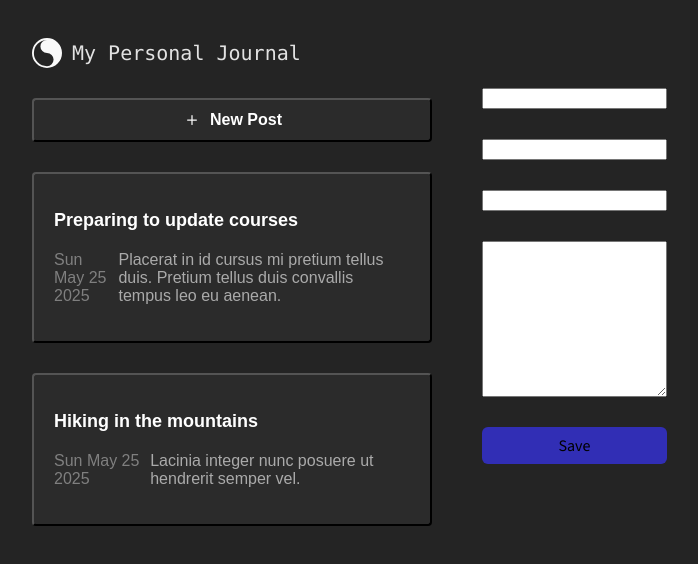
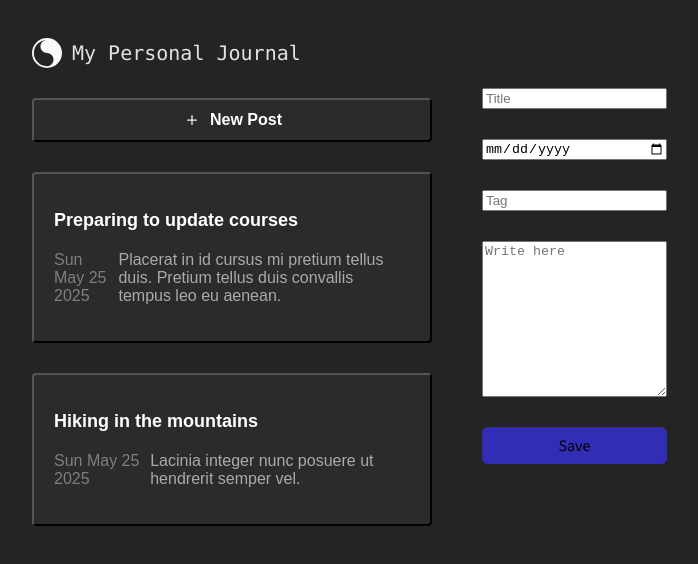
Before and after one commit to Maxdeoro/PersonalJournalReact, a React (Vite) app in the folder vite-project/: page / in a window 1280 px wide. Shown: the top 564 px of the page, without its empty margins (6-704 px from the left). Built offline with nearby package versions, Linux system fonts and the light colour scheme.

Commit message:
dynamic list of datas with keys

```diff
--- a/vite-project/src/App.jsx
+++ b/vite-project/src/App.jsx
@@ -7,21 +7,43 @@ import Header from './components/header/Header';
 import JournalList from './components/journalList/JournalList';
 import NewPostButton from './components/newPostButton/NewPostButton';
 import JournalForm from './components/journalForm/JournalForm';
+import { useState } from 'react';
 
-function App() {
-
-  const data = [
+const INITIAL_DATA = [
     {
+      id: 1,
       title: 'Preparing to update courses',
       text: 'Placerat in id cursus mi pretium tellus duis. Pretium tellus duis convallis tempus leo eu aenean.',
       date: new Date(),
     },
     {
+      id: 2,
       title: 'Hiking in the mountains',
       text: 'Lacinia integer nunc posuere ut hendrerit semper vel.',
       date: new Date(),
     },
-  ];
+];
+
+function App() {
+
+  const [items, setItems] = useState(INITIAL_DATA);
+
+  const addItem = (item) => {
+    setItems(oldItems => [...oldItems, {
+      text: item.text,
+      title: item.title,
+      date: new Date(item.date),
+      id: Math.max(...oldItems.map(item => item.id)) + 1,   // find max id and add 1 to create new id
+    }]);
+  };
+
+  const sortItems = (a, b) => {
+    if (a.date < b.date) {
+      return 1;
+    } else {
+      return -1;
+    }
+  };
 
   return (
     <div className='app'>
@@ -29,16 +51,15 @@ function App() {
         <Header/>
         <NewPostButton/>
         <JournalList>
-          <CardButton>
-            <JournalItem title={data[0].title} text={data[0].text} date={data[0].date}/>
-          </CardButton>
-          <CardButton>
-            <JournalItem title={data[1].title} text={data[1].text} date={data[1].date}/>
-          </CardButton>
+          {items.sort(sortItems).map(el => (
+            <CardButton key={el.id}>
+              <JournalItem title={el.title} text={el.text} date={el.date} />
+            </CardButton>
+          ))}
         </JournalList>
       </LeftPanel>
       <Body>
-        <JournalForm/>
+        <JournalForm onSubmit={addItem}/>
       </Body>
     </div>
   )
--- a/vite-project/src/components/journalForm/JournalForm.jsx
+++ b/vite-project/src/components/journalForm/JournalForm.jsx
@@ -2,30 +2,21 @@ import './JournalForm.css';
 import { useState } from 'react';
 import Button from '../button/Button';
 
-function JournalForm() {
-
-  const [inputData, setInputData] = useState('');
-
-  const inputChange = (event) => {
-    const inputValue = event.target.value;
-    console.log(inputValue);
-    setInputData(inputValue);
-  };
+function JournalForm({onSubmit}) {
 
   const addJournalItem = (e) => {
+    e.preventDefault();
     const formData = new FormData(e.target);
     const formProps = Object.fromEntries(formData);
-
-    e.preventDefault();
-    console.log(formProps);
+    onSubmit(formProps);
   };
 
     return (
         <form className='journal-form' onSubmit={addJournalItem}>
-            <input type='title' name='title' />
-            <input type='text' name='date'/>
-            <input type='text' name='tag' value={inputData} onChange={inputChange}/>
-            <textarea name='post' rows='10'></textarea>
+            <input type='title' name='title' placeholder='Title'/>
+            <input type='date' name='date'/>
+            <input type='text' name='tag' placeholder='Tag'/>
+            <textarea name='text' rows='10' placeholder='Write here'></textarea>
             <Button text='Save'/>
         </form>
     );
```
